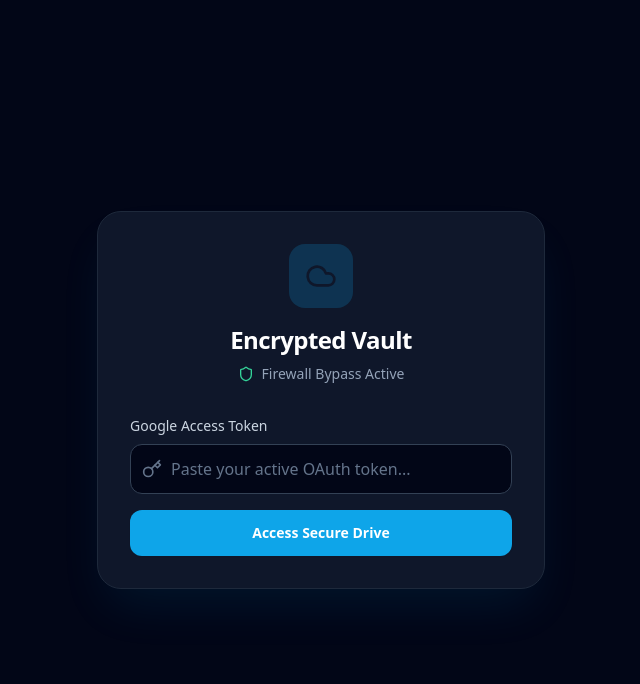
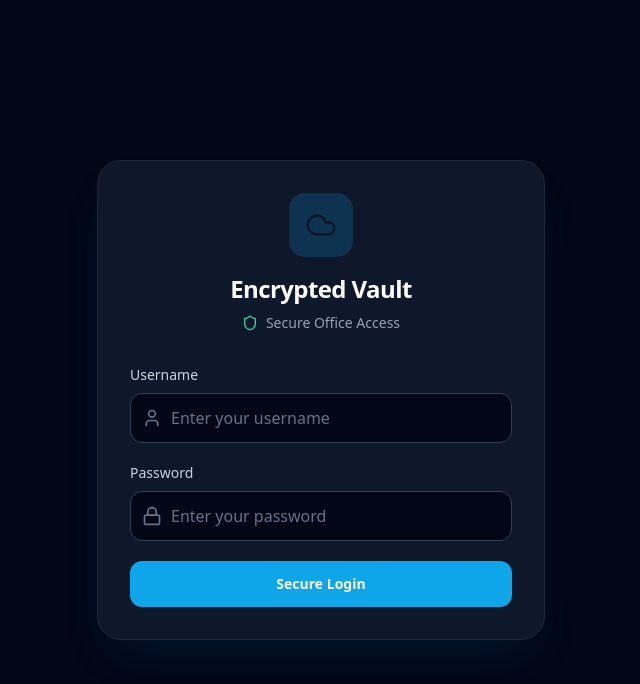
Before and after one commit to vikrampatel7827/vikram-patel-drive-02, a React (Vite) app: page /login in a window 1280 px wide. Shown: the top 684 px of the page, without its empty margins (319-959 px from the left). Built offline with nearby package versions, Linux system fonts and the light colour scheme.

Commit message:
Update login page to use username instead of email

```diff
--- a/src/pages/Login.tsx
+++ b/src/pages/Login.tsx
@@ -1,26 +1,49 @@
 import React, { useState } from 'react';
 import { motion } from 'framer-motion';
 import { useAuthStore } from '../store/useAuthStore';
-import { Shield, Key, Cloud } from 'lucide-react';
+import { Shield, User, Lock, Cloud, Loader2 } from 'lucide-react';
 import toast from 'react-hot-toast';
 
 export default function Login() {
-  const [tokenInput, setTokenInput] = useState('');
+  const [username, setUsername] = useState('');
+  const [password, setPassword] = useState('');
+  const [isLoggingIn, setIsLoggingIn] = useState(false);
 
-  const handleLogin = (e: React.FormEvent) => {
+  const handleLogin = async (e: React.FormEvent) => {
     e.preventDefault();
-    if (!tokenInput.trim()) {
-      toast.error("Please enter a valid access token");
+    if (!username || !password) {
+      toast.error("Please enter your credentials");
       return;
     }
 
-    // Inject the manual token into the Zustand store to authenticate
-    useAuthStore.setState({
-      user: { accessToken: tokenInput.trim() },
-      loading: false
-    });
+    setIsLoggingIn(true);
 
-    toast.success("Vault Unlocked!");
+    try {
+      // Send credentials to your Vercel backend to verify and get the Google Token
+      const response = await fetch('/api/login', {
+        method: 'POST',
+        headers: { 'Content-Type': 'application/json' },
+        body: JSON.stringify({ username, password }),
+      });
+
+      const data = await response.json();
+
+      if (!response.ok) {
+        throw new Error(data.error || 'Invalid credentials');
+      }
+
+      // Inject the securely fetched token into the app
+      useAuthStore.setState({
+        user: { accessToken: data.accessToken },
+        loading: false
+      });
+
+      toast.success("Vault Unlocked!");
+    } catch (error: any) {
+      toast.error(error.message || "Failed to authenticate");
+    } finally {
+      setIsLoggingIn(false);
+    }
   };
 
   return (
@@ -36,22 +59,38 @@ export default function Login() {
           </div>
           <h1 className="text-2xl font-black text-white tracking-tight">Encrypted Vault</h1>
           <p className="text-slate-400 text-sm mt-2 text-center flex items-center gap-2">
-            <Shield className="w-4 h-4 text-emerald-400" /> Firewall Bypass Active
+            <Shield className="w-4 h-4 text-emerald-400" /> Secure Office Access
           </p>
         </div>
 
-        <form onSubmit={handleLogin} className="space-y-4">
+        <form onSubmit={handleLogin} className="space-y-5">
           <div>
-            <label className="block text-sm font-medium text-slate-300 mb-2">Google Access Token</label>
+            <label className="block text-sm font-medium text-slate-300 mb-2">Username</label>
             <div className="relative">
               <div className="absolute inset-y-0 left-0 pl-3 flex items-center pointer-events-none">
-                <Key className="h-5 w-5 text-slate-500" />
+                <User className="h-5 w-5 text-slate-500" />
+              </div>
+              <input
+                type="text"
+                value={username}
+                onChange={(e) => setUsername(e.target.value)}
+                placeholder="Enter your username"
+                className="block w-full pl-10 pr-3 py-3 border border-slate-700 rounded-xl bg-slate-950 text-slate-200 placeholder-slate-500 focus:outline-none focus:ring-2 focus:ring-brand-500 focus:border-transparent transition-all"
+              />
+            </div>
+          </div>
+
+          <div>
+            <label className="block text-sm font-medium text-slate-300 mb-2">Password</label>
+            <div className="relative">
+              <div className="absolute inset-y-0 left-0 pl-3 flex items-center pointer-events-none">
+                <Lock className="h-5 w-5 text-slate-500" />
               </div>
               <input
                 type="password"
-                value={tokenInput}
-                onChange={(e) => setTokenInput(e.target.value)}
-                placeholder="Paste your active OAuth token..."
+                value={password}
+                onChange={(e) => setPassword(e.target.value)}
+                placeholder="Enter your password"
                 className="block w-full pl-10 pr-3 py-3 border border-slate-700 rounded-xl bg-slate-950 text-slate-200 placeholder-slate-500 focus:outline-none focus:ring-2 focus:ring-brand-500 focus:border-transparent transition-all"
               />
             </div>
@@ -59,9 +98,10 @@ export default function Login() {
 
           <button
             type="submit"
-            className="w-full flex justify-center py-3 px-4 border border-transparent rounded-xl shadow-sm text-sm font-bold text-white bg-brand-500 hover:bg-brand-600 focus:outline-none focus:ring-2 focus:ring-offset-2 focus:ring-offset-slate-900 focus:ring-brand-500 transition-colors"
+            disabled={isLoggingIn}
+            className="w-full flex justify-center items-center gap-2 py-3 px-4 border border-transparent rounded-xl shadow-sm text-sm font-bold text-white bg-brand-500 hover:bg-brand-600 focus:outline-none focus:ring-2 focus:ring-offset-2 focus:ring-offset-slate-900 focus:ring-brand-500 transition-colors disabled:opacity-50 disabled:cursor-not-allowed mt-2"
           >
-            Access Secure Drive
+            {isLoggingIn ? <Loader2 className="w-5 h-5 animate-spin" /> : 'Secure Login'}
           </button>
         </form>
       </motion.div>
```
